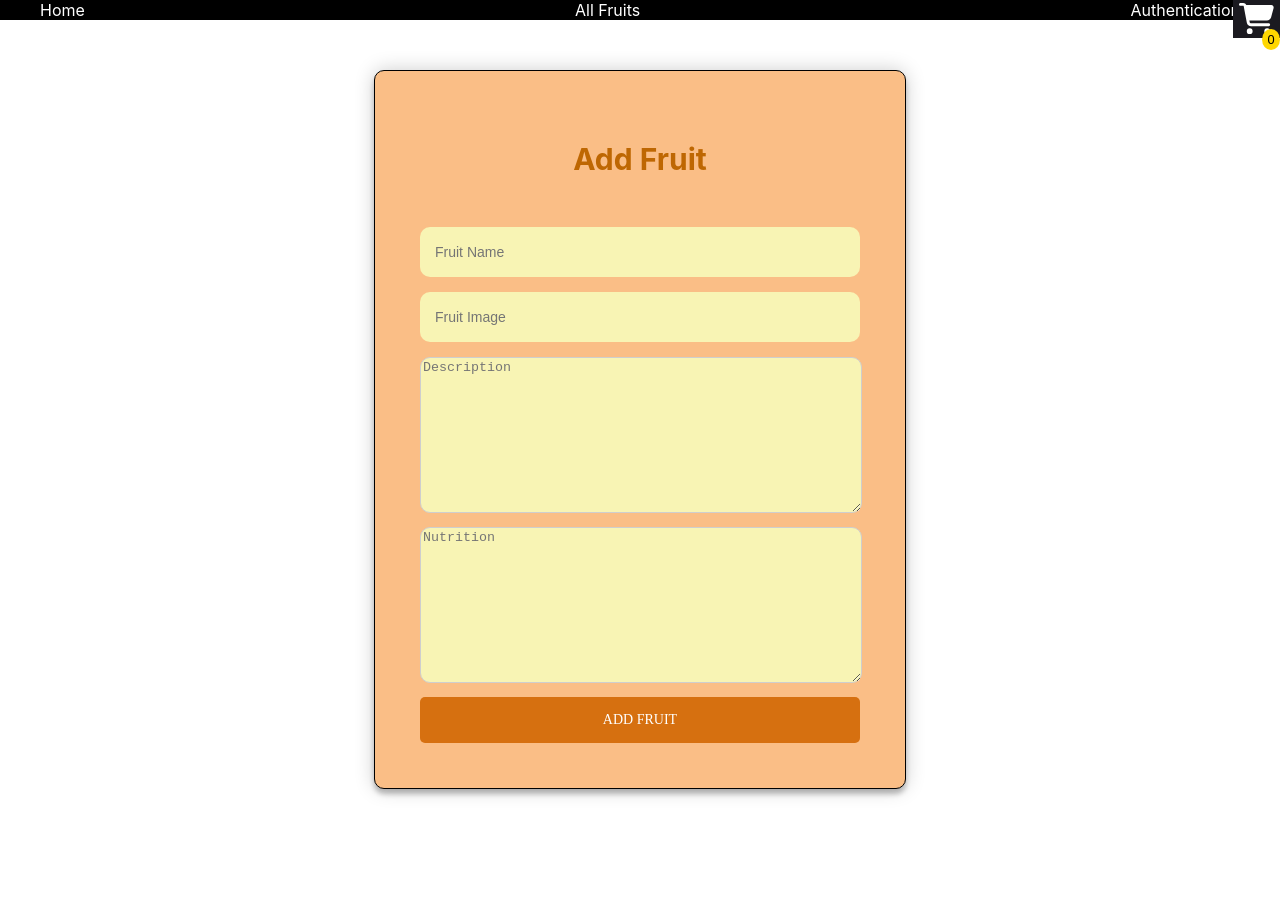
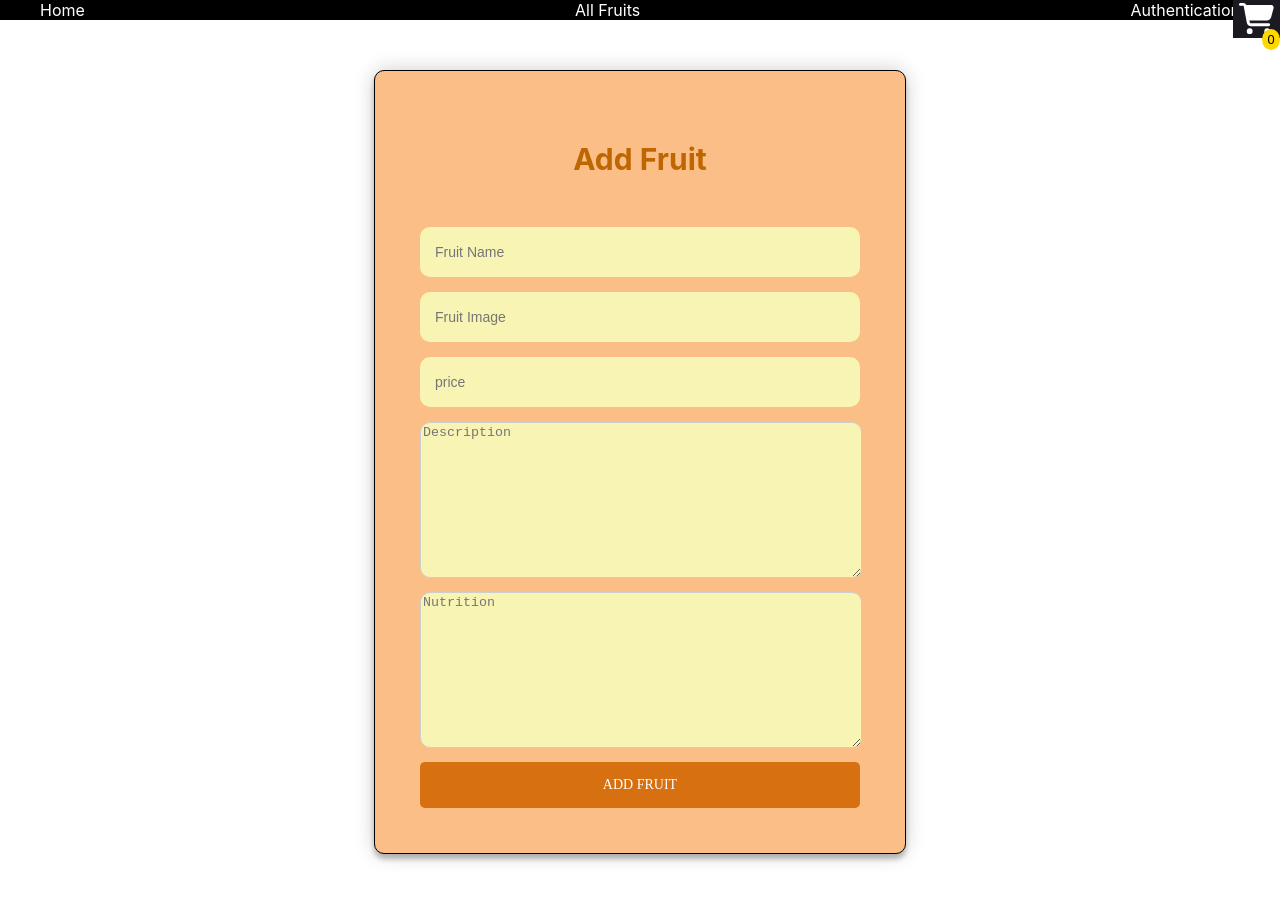
Before and after one commit to martin-lyubenov/react-online-shop, a React (Create React App) app: page /add-fruit in a window 1280 px wide. Before the commit the page ends 839 px from the top, so only its background shows below. Built offline with nearby package versions, Linux system fonts and the light colour scheme.

Commit message:
minor changes

```diff
--- a/src/components/Forms/CreateUpdateForm.js
+++ b/src/components/Forms/CreateUpdateForm.js
@@ -1,5 +1,5 @@
 import { Form, useLoaderData } from "react-router-dom";
-import classes from "./CreateForm.module.css";
+import classes from "./CreateUpdateForm.module.css"
 
 function CreateUpdateForm({ method }) {
   const fruit = useLoaderData();
@@ -7,7 +7,7 @@ function CreateUpdateForm({ method }) {
   return (
     <section>
       <div className={classes.form}>
-        <h2>Add Fruit</h2>
+        <h2>{fruit ? "Edit" : "Add"} Fruit</h2>
         <Form method={method}>
           <input
             type="text"
@@ -22,6 +22,15 @@ function CreateUpdateForm({ method }) {
             name="imageUrl"
             id="Fruit-image"
             placeholder="Fruit Image"
+            defaultValue={fruit ? fruit.imageUrl : ""}
+            required
+          />
+                 <input
+            type="number"
+            step={0.01}
+            name="price"
+            id="price"
+            placeholder="price"
             defaultValue={fruit ? fruit.imageUrl : ""}
             required
           />
@@ -43,7 +52,7 @@ function CreateUpdateForm({ method }) {
             defaultValue={fruit ? fruit.nutrition : ""}
             required
           />
-          <button type="submit">Add Fruit</button>
+          <button type="submit">{fruit ? "Edit" : "Add"} Fruit</button>
         </Form>
       </div>
     </section>
--- a/src/components/Fruits/Details.js
+++ b/src/components/Fruits/Details.js
@@ -3,10 +3,18 @@ import { del } from "../../data/api";
 import { endpoints } from "../../util/endpoints";
 
 import classes from "./Details.module.css";
+import { useDispatch } from "react-redux";
+import { itemsActions } from "../../store/item";
 
 function Details() {
   const fruit = useLoaderData();
   const navigate = useNavigate();
+
+  const dispatch = useDispatch();
+
+  const addToCatHandler = () => {
+    dispatch(itemsActions.addItem(fruit));
+  };
 
   async function deleteAction() {
     const choise = window.confirm(
@@ -31,9 +39,10 @@ function Details() {
         <div className={classes["info-wrapper"]}>
           <div className={classes["details-description"]}>
             <p>{fruit.description}</p>
-            <p className={classes["nutrition"]}>Nutrition</p>
-            <p className={classes["details-nutrition"]}>{fruit.nutrition}</p>
+            <p className={classes["nutrition"]}>{fruit.nutrition}</p>
+            <p className={classes["price"]}>{fruit.price}</p>
           </div>
+          <button onClick={addToCatHandler}>Add to Cart</button>
 
           {fruit.isCreator ? (
             <div className={classes["action-buttons"]}>
--- a/src/components/Fruits/FruitCard.js
+++ b/src/components/Fruits/FruitCard.js
@@ -2,13 +2,17 @@
 import { Link } from 'react-router-dom';
 import classes from './FruitCard.module.css'
 
+
 function FruitCard({ fruit }) {
+
+
   return (
     <div className={classes.fruit}>
       <img src={fruit.imageUrl} alt="example1" />
 
       <h3 className={classes.title}>{fruit.name}</h3>
       <p class="description">{fruit.description}</p>
+      <p class="price">{fruit.price}</p>
       <Link
         className={classes["details-btn"]}
         to={`/all-fruits/${fruit.objectId}`}
```
Also changed, not shown: src/components/Forms/CreateUpdateForm.module.css (renamed from src/components/Forms/CreateForm.module.css), 1 other file (tests, documents, lock files or other folders).
